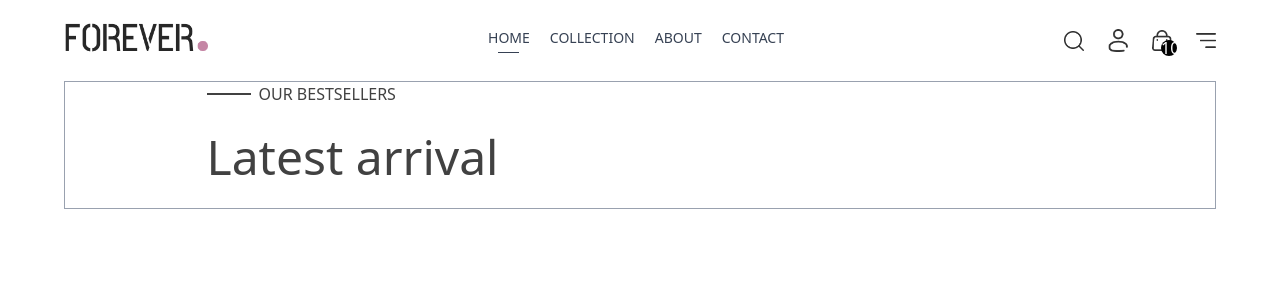
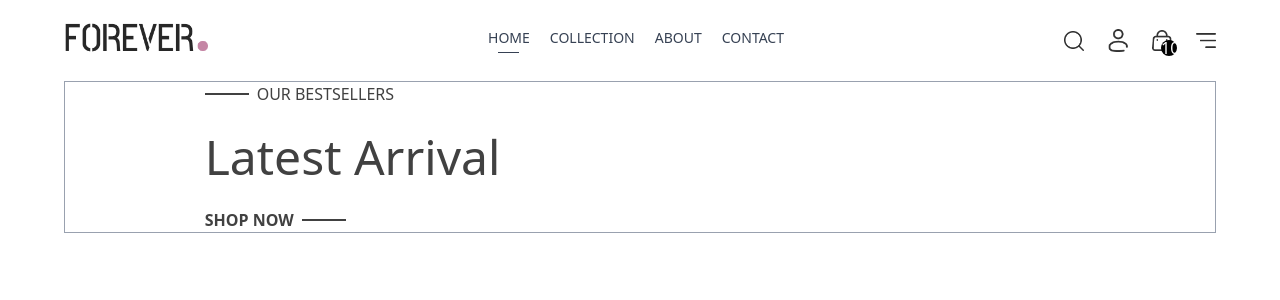
Before and after one commit to stanley-odhiambomwai/Forever, a React (Vite) app in the folder Frontend/: page / in a window 1280 px wide. Shown: the top 300 px of the page. Built offline with nearby package versions, Linux system fonts and the light colour scheme.

Commit message:
adding the latest arrival and shop now, along side styling them

```diff
--- a/Frontend/src/Components/Hero.jsx
+++ b/Frontend/src/Components/Hero.jsx
@@ -10,7 +10,13 @@ const Hero = () => {
             <p className="w-8 md:w-11 h-[2px] bg-[#414141]"></p>
             <p className="font-medium text-sm md:text-base">OUR BESTSELLERS</p>
           </div>
-          <h1 className="text-3xl sm:py-3 lg:text-5xl leading-relaxed">Latest arrival</h1>
+          <h1 className="text-3xl sm:py-3 lg:text-5xl leading-relaxed">
+            Latest Arrival
+          </h1>
+          <div className="flex items-center gap-2">
+            <p className="font-semibold text-sm md:text-base">SHOP NOW</p>
+            <p className="w-8 md:w-11 h-[2px] bg-[#414141]"></p>
+          </div>
         </div>
       </div>
     </div>
```
